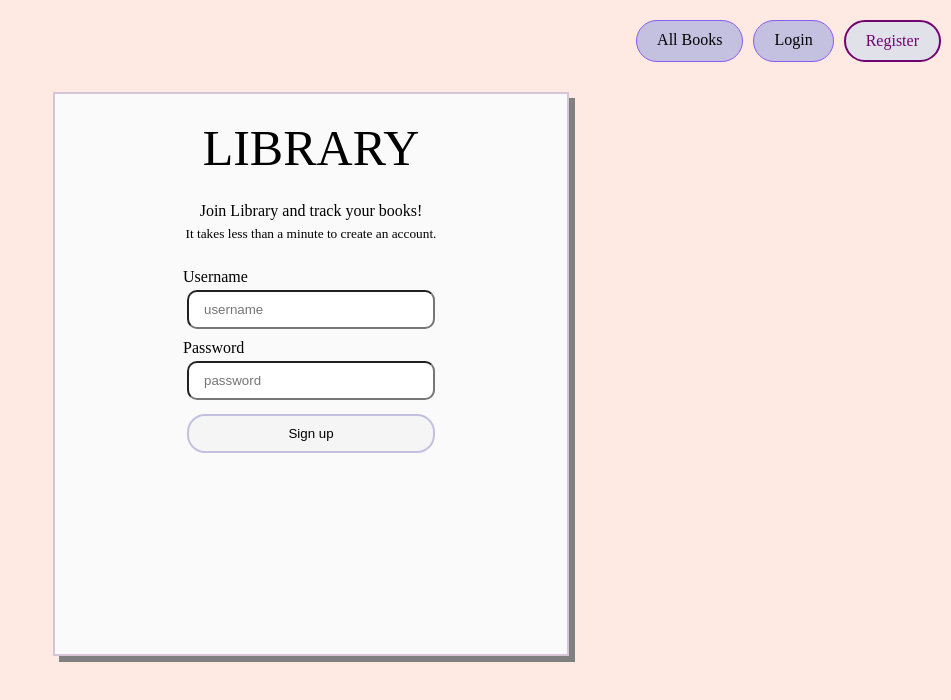
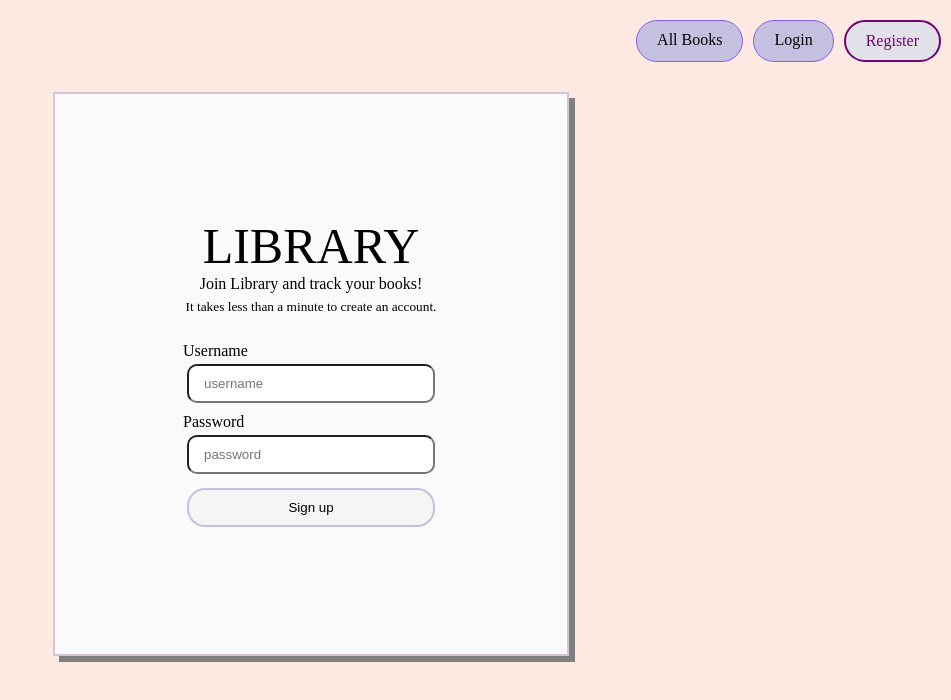
Before and after one commit to yushisalvador/MyBooks-frontend, a Vue app: page /register in a window 1280 px wide. Shown: the top 700 px of the page, without its empty margins (329-1280 px from the left). Built offline with nearby package versions, Linux system fonts and the light colour scheme; no server answers.

Commit message:
chore: edit css and favicon

```diff
--- a/src/views/Login.vue
+++ b/src/views/Login.vue
@@ -99,7 +99,6 @@ export default {
   width: 40%;
   border: 1px solid rgb(214, 197, 215);
   display: flex;
-  flex-direction: row;
   justify-content: center;
   padding: 10px;
   background: #fafafa;
@@ -112,6 +111,7 @@ export default {
 .sub-container {
   display: flex;
   flex-direction: column;
+  justify-content: center;
   align-items: center;
 }
 
--- a/src/views/Register.vue
+++ b/src/views/Register.vue
@@ -84,7 +84,6 @@ export default {
 
 .name-app {
   font-size: 50px;
-  margin: 25px;
 }
 
 .intro-texts {
@@ -115,6 +114,8 @@ export default {
   width: 100%;
   display: flex;
   flex-direction: column;
+  justify-content: center;
+  align-items: center;
 }
 form {
   width: 50%;
```
Also changed, not shown: 1 other file (tests, documents, lock files or other folders).
